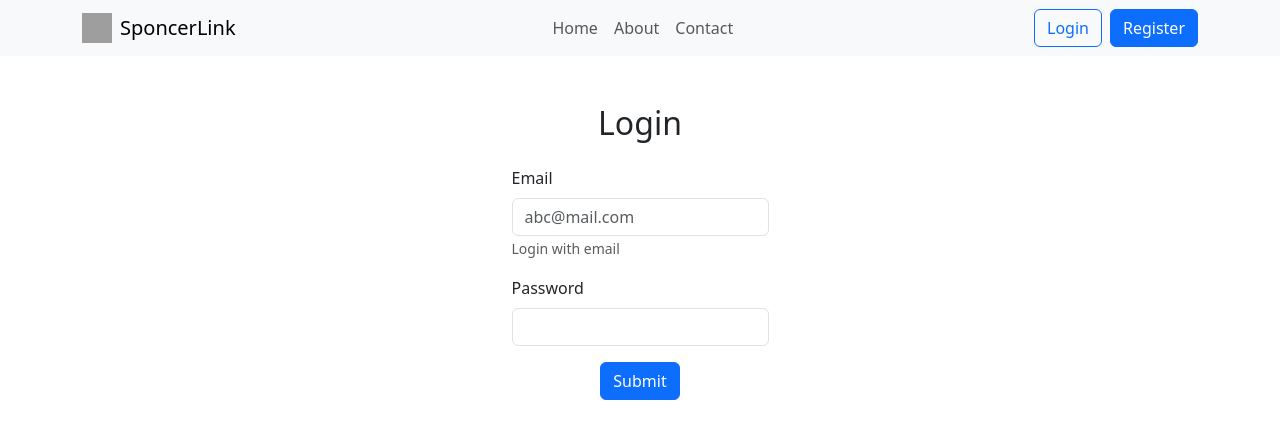
After one commit to mohitrajrathor/SponcerLink, a Flask app: template app/templates/pages/login.html in a window 1280 px wide. The commit adds this page. Shown: the top 441 px of the page. Run offline with Flask 3, Linux system fonts and the light colour scheme; the template is opened without the code that fills it, so the values that code supplies are empty; grey boxes are pictures that could not be loaded.

Commit message:
login-page completed

```diff
--- a/app/templates/base.html
+++ b/app/templates/base.html
@@ -1,75 +1,153 @@
 <!DOCTYPE html>
 <html lang="en">
   <head>
-    <meta charset="UTF-8">
-    <meta name="viewport" content="width=device-width, initial-scale=1.0">
-    <!-- setting up css and js -->
-    <link href="https://cdn.jsdelivr.net/npm/bootstrap@5.3.3/dist/css/bootstrap.min.css" rel="stylesheet" integrity="sha384-QWTKZyjpPEjISv5WaRU9OFeRpok6YctnYmDr5pNlyT2bRjXh0JMhjY6hW+ALEwIH" crossorigin="anonymous">
-    <link rel="stylesheet" href="{{ url_for('static', filename='style.css') }}">
+    <meta charset="utf-8" />
+    <meta name="viewport" content="width=device-width, initial-scale=1" />
+    <title>{% block title %}{% endblock title %}SponcerLink</title>
+    <link
+      rel="icon"
+      href="{{ url_for('static', filename='images/favicon.png') }}"
+      alt="Logo"
+      width="30"
+      height="30"
+    />
+    <link
+      rel="stylesheet"
+      href="{{ url_for('static', filename='css/style.css') }}"
+    />
 
-
-    <!-- title setup -->
-    <title>{% block title %}{% endblock title %}</title>
+    <!-- libraries linking -->
+    <link
+      href="https://cdn.jsdelivr.net/npm/bootstrap@5.3.3/dist/css/bootstrap.min.css"
+      rel="stylesheet"
+      integrity="sha384-QWTKZyjpPEjISv5WaRU9OFeRpok6YctnYmDr5pNlyT2bRjXh0JMhjY6hW+ALEwIH"
+      crossorigin="anonymous"
+    />
   </head>
   <body>
-    <nav
-        class="navbar navbar-expand-sm navbar-light bg-light"
-    >
-        <div class="container">
-            <a class="navbar-brand" href="#">InSo</a>
+    <!-- navbar -->
+<!-- navbar -->
+<nav class="navbar navbar-expand-lg navbar-light bg-light">
+  <div class="container-xl">
+    <a href="#" class="navbar-brand nav-logo d-flex align-item-centre">
+      <img
+        src="../static/images/black-logo-tr.png"
+        alt="Logo"
+        width="30"
+        class="d-inline-block align-text-top"
+      />
+      <span class="ms-2">SponcerLink</span>
+    </a>
     <button
-                class="navbar-toggler d-lg-none"
+      class="navbar-toggler"
       type="button"
       data-bs-toggle="collapse"
-                data-bs-target="#collapsibleNavId"
-                aria-controls="collapsibleNavId"
+      data-bs-target="#navbarNav"
+      aria-controls="navbarNav"
       aria-expanded="false"
       aria-label="Toggle navigation"
     >
       <span class="navbar-toggler-icon"></span>
     </button>
-            <div class="collapse navbar-collapse" id="collapsibleNavId">
-                <ul class="navbar-nav me-auto mt-2 mt-lg-0">
+    <div
+      class="collapse navbar-collapse justify-content-center"
+      id="navbarNav"
+    >
+      <ul class="navbar-nav">
+          {% if isLogin %}
             <li class="nav-item">
-                        <a class="nav-link active" href="#" aria-current="page"
-                            >Home
-                            <span class="visually-hidden">(current)</span></a
-                        >
+              <a class="nav-link" href="#">Home</a>
+            </li>
+
+
+          {% else %}
+            <li class="nav-item">
+              <a class="nav-link" href="#">Home</a>
             </li>
             <li class="nav-item">
-                        <a class="nav-link" href="{{ url_for('about') }}">About</a>
+              <a class="nav-link" href="#">About</a>
             </li>
             <li class="nav-item">
-                        <a class="nav-link" href="{{ url_for('contact') }}">Contact</a>
+              <a class="nav-link" href="#">Contact</a>
             </li>
-                    <li class="nav-item">
-                        <a class="nav-link" href="{{ url_for('Auth.login') }}">Login</a>
-                    </li>
-                    <li class="nav-item">
-                        <a class="nav-link" href="{{ url_for('Auth.register') }}">Register</a>
-                    </li>
+          {% endif %}
+
 
       </ul>
-                <form class="d-flex my-2 my-lg-0">
-                    <input
-                        class="form-control me-sm-2"
-                        type="text"
-                        placeholder="Search"
-                    />
-                    <button
-                        class="btn btn-outline-success my-2 my-sm-0"
-                        type="submit"
-                    >
-                        Search
-                    </button>
-                </form>
+    </div>
+    <div class="d-flex navbar-end">
+      <a class="btn btn-outline-primary me-2" href="#">Login</a>
+      <a class="btn btn-primary" href="#">Register</a>
     </div>
   </div>
 </nav>
 
 
 
-    <script src="https://cdn.jsdelivr.net/npm/@popperjs/core@2.11.8/dist/umd/popper.min.js" integrity="sha384-I7E8VVD/ismYTF4hNIPjVp/Zjvgyol6VFvRkX/vR+Vc4jQkC+hVqc2pM8ODewa9r" crossorigin="anonymous"></script>
-    <script src="https://cdn.jsdelivr.net/npm/bootstrap@5.3.3/dist/js/bootstrap.min.js" integrity="sha384-0pUGZvbkm6XF6gxjEnlmuGrJXVbNuzT9qBBavbLwCsOGabYfZo0T0to5eqruptLy" crossorigin="anonymous"></script>
+    <!-- main section -->
+    {% block main %}
+    {% endblock main %}
+
+
+
+    <!-- footer of the page -->
+<footer class="footer container-fluid bg-black mt-auto py-3">
+  <div class="container-sm d-flex justify-content-around py-3">
+    <div class="text-white text-center align-item-center">
+      <a href="#" class="text-decoration-none">
+      <img src="../static/images/logo.png" alt="Logo" height="120">
+      <p class="text-white h5 py-2">SponcerLink</p>
+      </a>
+    </div>
+    <div class="text-white">
+      <h5>Useful Links</h5>
+      <ul class="list-unstyled">
+        <li>
+          <a href="#" class="text-white text-decoration-none">Home</a>
+        </li>
+        <li>
+          <a href="#" class="text-white text-decoration-none">About</a>
+        </li>
+        <li>
+          <a href="#" class="text-white text-decoration-none"
+            >Disclaimer</a
+          >
+        </li>
+        <li>
+          <a href="#" class="text-white text-decoration-none">Contact</a>
+        </li>
+      </ul>
+    </div>
+
+    <div class="text-white">
+      <h5>Contact Us</h5>
+      <p class="text-white">
+        Jhalawar, Rajasthan, India, Pin-Code : 326001
+      </p>
+    </div>
+  </div>
+  <hr class="border border-light border-1 opacity-50">
+  <div class="container-lg">
+    <div class="d-flex text-white justify-content-between">
+      <p class="text-white">
+        &copy; 2024 SponcerLink. All Rights Reserved.
+      </p>
+      <p class="text-white">Total Visitor Count: 1</p>
+      <p class="text-white">Last updated on <span id="date">Jun 21, 2024</span></p>
+    </div>
+  </div>
+</footer>
+</div>
+
+
+    <!-- scripts section -->
+    <script
+      src="https://cdn.jsdelivr.net/npm/bootstrap@5.3.3/dist/js/bootstrap.bundle.min.js"
+      integrity="sha384-YvpcrYf0tY3lHB60NNkmXc5s9fDVZLESaAA55NDzOxhy9GkcIdslK1eN7N6jIeHz"
+      crossorigin="anonymous"
+    ></script>
+    <script
+      src="{{ url_for('static', filename='js/script.js') }}"
+    ></script>
   </body>
 </html>
--- /dev/null
+++ b/app/templates/pages/login.html
@@ -0,0 +1,42 @@
+{% extends 'base.html' %} {% block title %}Home-{% endblock title %} {% block
+main %}
+<section id="login-form" class="container-lg">
+  <div class="d-flex justify-content-center py-5">
+    <div class="login-container px-5">
+      <h2 class="text-center mb-4">Login</h2>
+      <form action="">
+        <div class="mb-3">
+            <label for="email" class="form-label">Email</label>
+            <input
+                type="email"
+                class="form-control"
+                name="email"
+                id="email"
+                aria-describedby="emailHelpId"
+                placeholder="abc@mail.com"
+            />
+            <small id="emailHelpId" class="form-text text-muted"
+                >Login with email</small
+            >
+        </div>
+
+        <div class="mb-3">
+            <label for="password" class="form-label">Password</label>
+            <input
+                type="password"
+                class="form-control"
+                name="password"
+                id="password"
+                placeholder=""
+            />
+        </div>
+        <div class="d-flex justify-content-center">
+          <button type="submit" class="btn btn-primary">
+            Submit
+          </button>
+        </div>
+      </form>
+    </div>
+  </div>
+</section>
+{% endblock main %}
```
Lines whose indentation alone changed are shown as unchanged.
